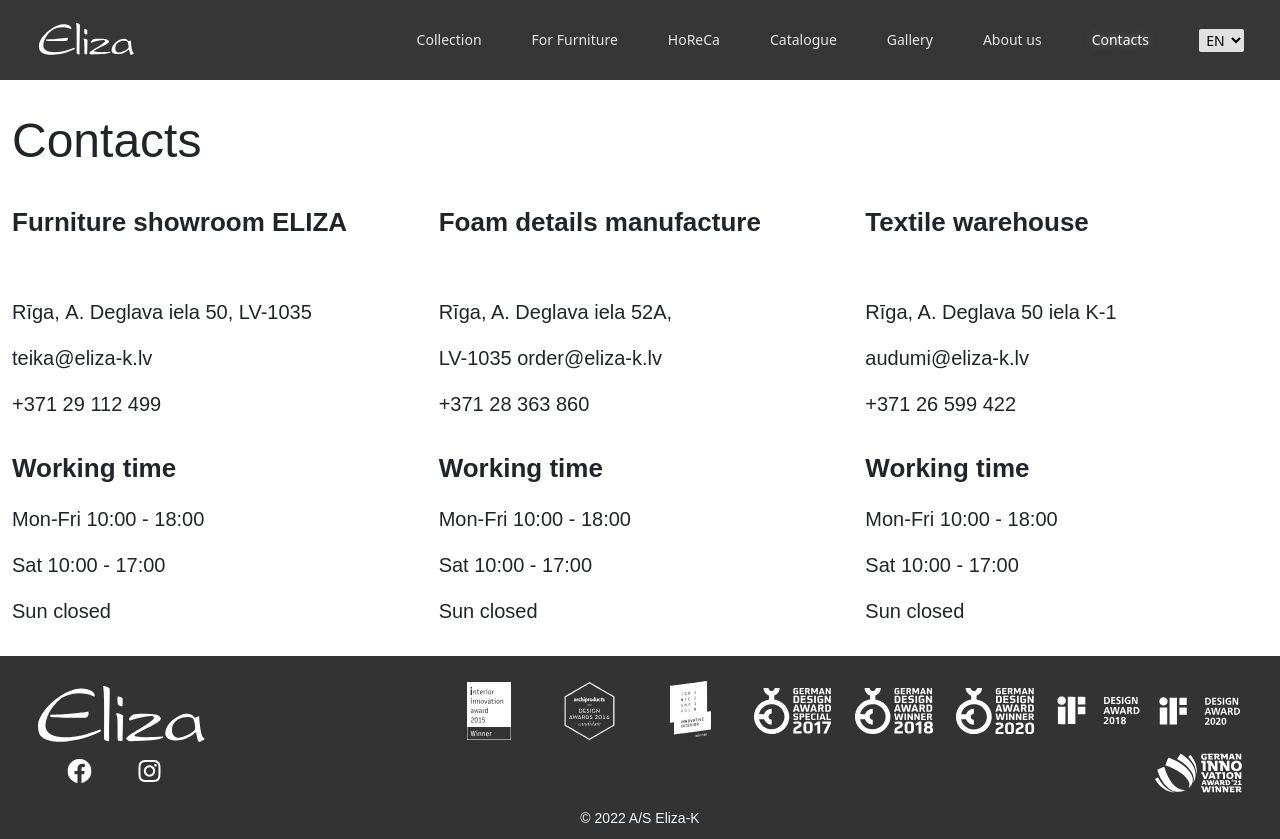
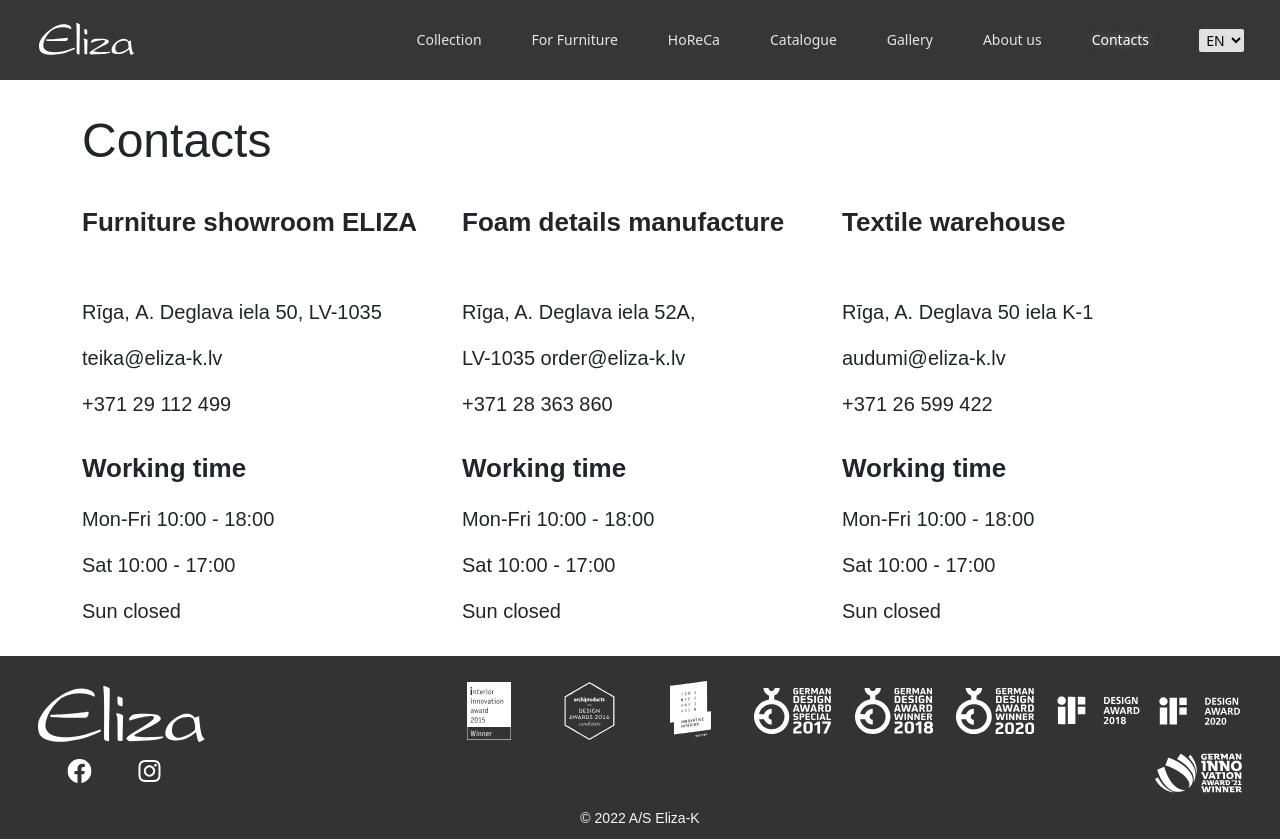
Before and after one commit to werdillo/react-eliza, a React (Create React App) app: page /contacts in a window 1280 px wide. Built offline with nearby package versions, Linux system fonts and the light colour scheme; a web font is replaced by a local one.

Commit message:
contacts upadte v2

```diff
--- a/src/App.css
+++ b/src/App.css
@@ -1055,10 +1055,10 @@
 }
 
 .special {
-  height: auto;
+  height: 78px;
 }
 
-@media only screen and (max-width: 1400px) {
+@media only screen and (max-width: 1700px) {
   .special {
     height: 78px;
   }
--- a/src/Pages/Contacts.js
+++ b/src/Pages/Contacts.js
@@ -8,7 +8,7 @@
 	const { t } = useTranslation();
 	return (
 		// <div className="contacts-container">
-		<Container fluid>
+		<Container>
 			<Row>
 				<Col sm={12} lg={12}>
 					<p className='contacts-title'>{t("Pages.contacts.pageTitle")}</p>
```
